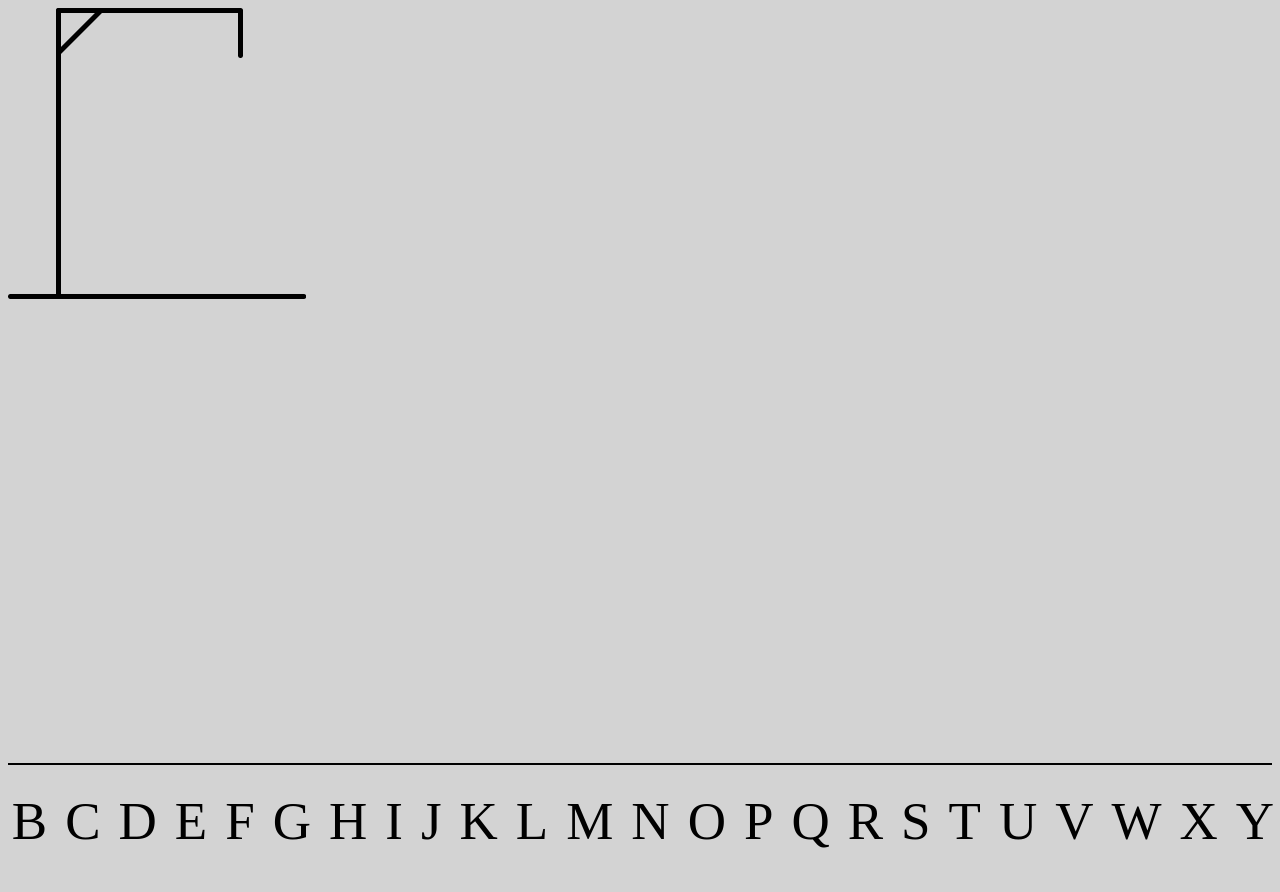
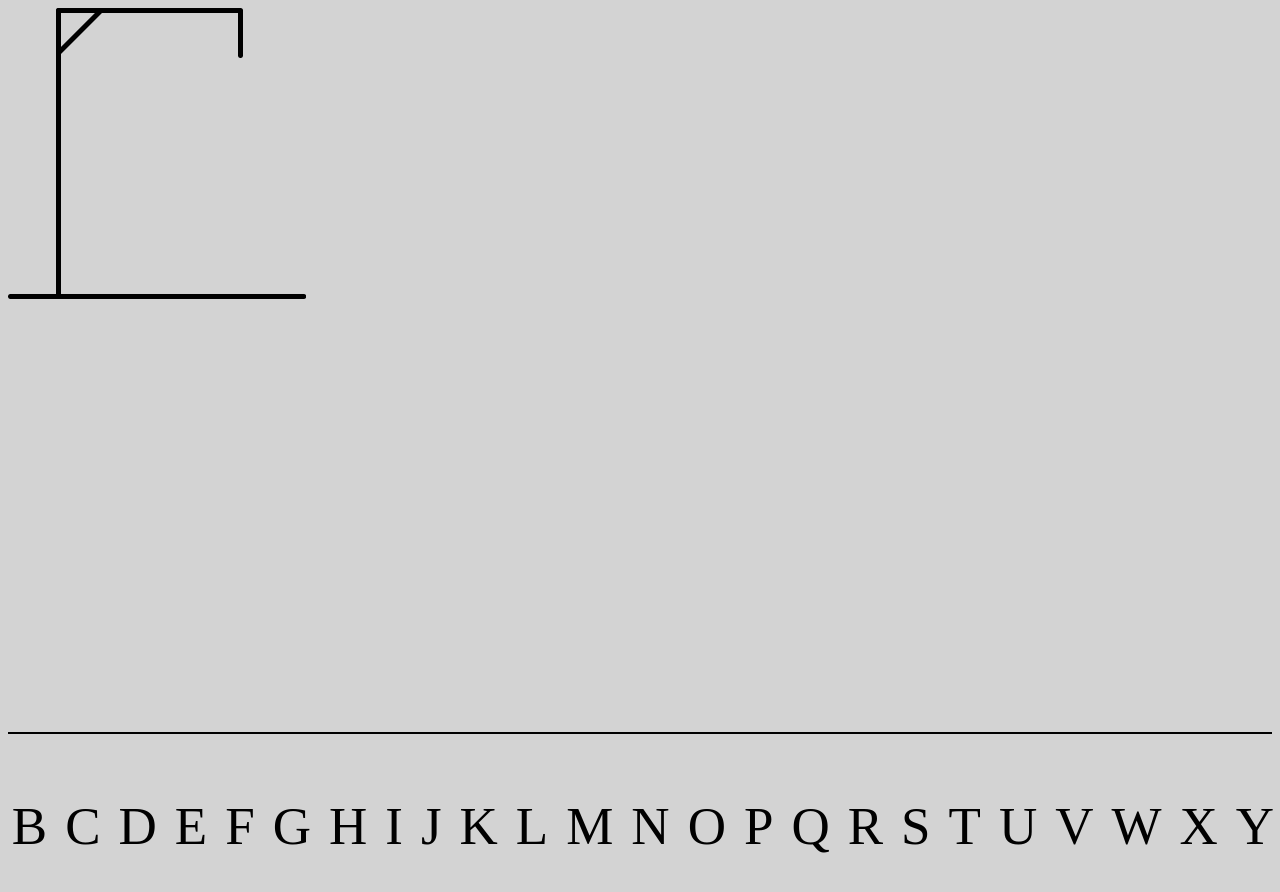
Before and after one commit to yeseniag9/hangman, a plain HTML site: page game.html in a window 1280 px wide. Shown: the top 892 px of the page. Drawn offline with Linux system fonts and the light colour scheme.

Commit message:
removed margin-top for wordbank and adjusted margin-top

```diff
--- a/game.css
+++ b/game.css
@@ -6,11 +6,10 @@ body {
     display: flex;
     justify-content: center;
     border-top: 2px solid black;
-    margin-top: 460px;
+    margin-top: 429px;
 }
 
 p {
     font-size: 53px;
     padding: 9px;
-    margin-top: 17px;
 }
```
